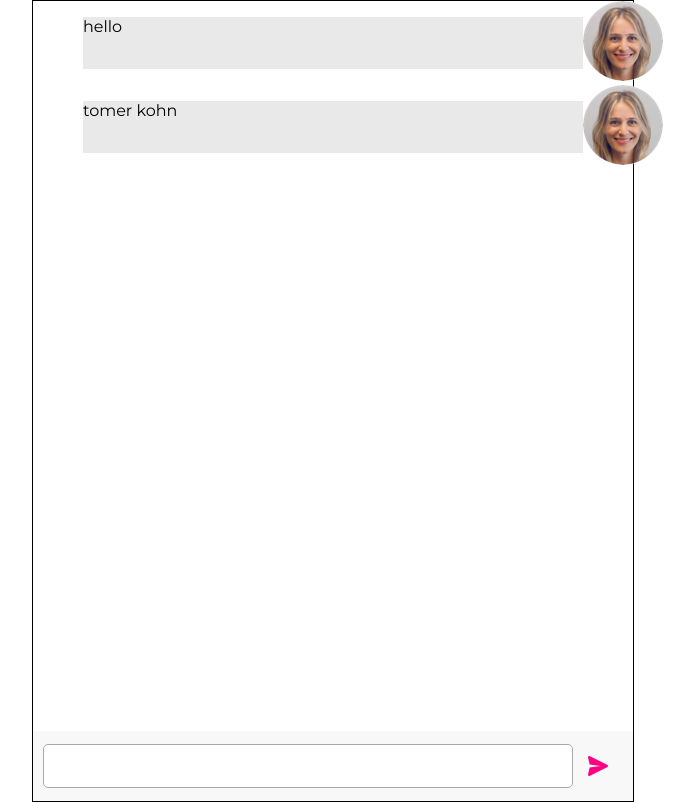
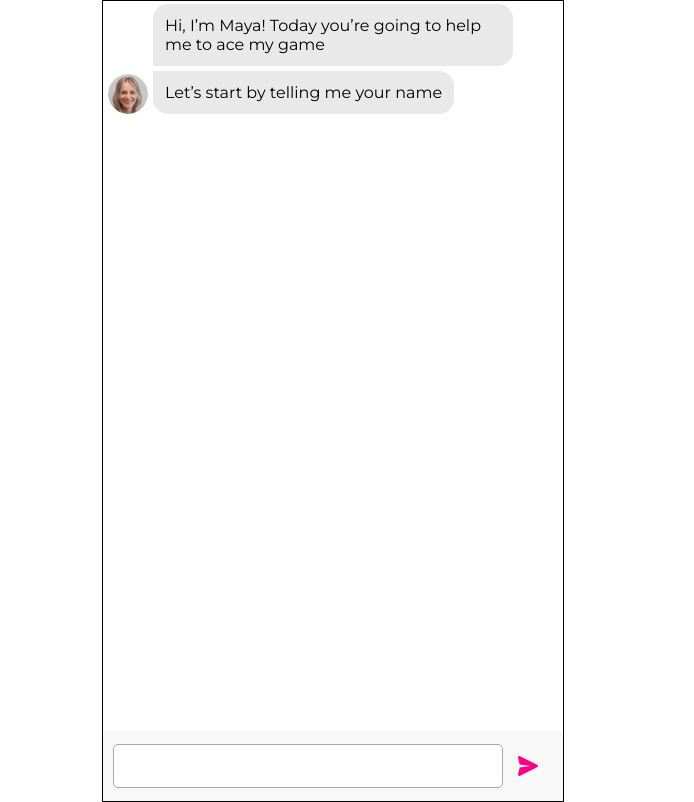
Before and after one commit to tomokohn/chatapp, a React (Create React App) app: page / in a window 1280 px wide. Shown: the whole page, without its empty margins (307-1001 px from the left). Built offline with nearby package versions, Linux system fonts and the light colour scheme.

Commit message:
Design working
maybe move the compose message to feed

```diff
--- a/package.json
+++ b/package.json
@@ -3,6 +3,7 @@
   "version": "0.1.0",
   "private": true,
   "dependencies": {
+    "mathjs": "^7.0.1",
     "react": "^16.13.1",
     "react-dom": "^16.13.1",
     "react-scripts": "0.9.x",
--- a/src/App.js
+++ b/src/App.js
@@ -1,30 +1,66 @@
 import React, { Component } from 'react';
 import styled from 'styled-components';
-import logo from './logo.svg';
+import calculator from './sevices/calc.service';
+import { composeMessage, botGreeting } from './sevices/messageGenerator.service';
 import Feed from "./Feed/Feed";
 import TextBar from "./TextBar/TextBar";
-import Message from "./Feed/Message/Message";
+import {
+    MAYA_FIRST_GREETING,
+    MAYA_ASKS_NAME,
+    MAYA_ASKS_EXPRRSION,
+    MAYA_ASKS_MORE
+  } from './cosnts'
 
 const AppContainter = styled.div`
-    max-width: 600px;
+    max-width: 460px;
     margin: 0 auto;
     border: 1px solid black;
     display: flex;
     flex-direction: column;
     justify-content: space-between;
     height: 100%;
-
 `;
 
-const msgA = <Message text={'hello'} iconSide={'left'} />
-const msgB = <Message text={'tomer kohn'} iconSide={'right'} />
+const greetingMessage = composeMessage({text: MAYA_FIRST_GREETING, isBot: true});
+const askNameMessage = composeMessage({text: MAYA_ASKS_NAME, isBot: true, last: true ,showAvatar: true});
+const askExpressionMessage = composeMessage({text: MAYA_ASKS_EXPRRSION, isBot: true, last: true ,showAvatar: true});
+const askMoreMessage = composeMessage({text: MAYA_ASKS_MORE, isBot: true, last: true ,showAvatar: true});
+
 
 class App extends Component {
+  constructor(props) {
+    super();
+    this.handleUserMessage = this.handleUserMessage.bind(this);
+
+    const userName = localStorage.getItem('userName') || '';
+    const firstMessage = userName ? composeMessage({text: botGreeting(userName), isBot: true}) : greetingMessage;
+    const secondMessage = userName ? askExpressionMessage : askNameMessage;
+    this.state = {
+      messages: [firstMessage,secondMessage],
+      userName: userName
+    }
+  }
+
+  handleUserMessage(message) {
+    const { userName, messages } = this.state;
+    if (userName) {
+      const expressionMessage = composeMessage({text: message, isBot: false, showAvatar: true});
+      const expressionResult = calculator(message);
+      const resultMessage = composeMessage({text: expressionResult, isBot: true});
+      this.setState({messages: [...messages, expressionMessage, resultMessage, askMoreMessage]});
+    } else {
+      const userNameMessage = composeMessage({text: message, isBot: false, showAvatar: true});
+      const greetingWithNameMessage = composeMessage({text: botGreeting(message), isBot: true, showAvatar: true});
+      this.setState({messages: [...messages, userNameMessage, greetingWithNameMessage, askExpressionMessage]}, () => localStorage.setItem('userName', message));
+    }
+  }
+
   render() {
+    const { messages } = this.state;
     return (
       <AppContainter>
-          <Feed messages={[msgA,msgB]}/>
-          <TextBar/>
+          <Feed messages={messages}/>
+          <TextBar onSubmit={this.handleUserMessage}/>
       </AppContainter>
     );
   }
--- a/src/Feed/Feed.jsx
+++ b/src/Feed/Feed.jsx
@@ -3,6 +3,11 @@ import styled from "styled-components";
 
 
 const FeedContainer = styled.div`
+    overflow-y: auto;
+    -ms-overflow-style: none;
+    &::-webkit-scrollbar {
+      display: none;
+    }
 `;
 
 const Feed = ({messages}) => (
--- a/src/Feed/Message/Message.jsx
+++ b/src/Feed/Message/Message.jsx
@@ -3,20 +3,39 @@ import styled from 'styled-components';
 import botAvatar from '../../assets/mayas_avatar.png';
 import userAvatar from '../../assets/user_avatar.png';
 
+
+const applyRadius = (last) => last ? '0 15px 15px 15px' : '15px 15px 15px 0';
+
 const MassageContainer = styled.div`
   display: grid;
   grid-template-columns: 50px auto 50px;
+  grid-template-rows: minmax(48px, auto);
+  align-items: end;
+  justify-content: start;
+  direction: ${ props => props.bot ? 'ltr' : 'rtl'};
+  margin: ${ props => props.bot ? '0px' : '15px 0'};
 `;
 
 const Text = styled.p`
-  background: #e9e9e9;
-  grid-column-start: 2;
+  background: ${ props => props.bot ? '#e9e9e9' : '#4a4a4a'};
+  padding: 12px;
+  border-radius: ${props => applyRadius(props.last)};
+  border-radius: ${props => !props.bot && '24px'};
+  margin-block-start: 3px;
+  margin-block-end: 0;
+  grid-column: 2;
+  color: ${ props => props.bot ? '#000' : '#fbfbfb'};
 `;
 
-const Message = ({text, iconSide}) => (
-  <MassageContainer>
-    <Text>{text}</Text>
-    <div><img src={botAvatar} alt=""/></div>
+const AvatarImg = styled.img`
+  width: 40px;
+  padding: 0 5px;
+`;
+
+const Message = ({text, isBot, showAvatar, last}) => (
+  <MassageContainer bot={isBot}>
+    { showAvatar ? <AvatarImg src={isBot ?botAvatar : userAvatar} alt=""/> : null}
+    <Text last={last} bot={isBot}>{text}</Text>
   </MassageContainer>
 );
 
--- a/src/TextBar/TextBar.jsx
+++ b/src/TextBar/TextBar.jsx
@@ -41,26 +41,36 @@ class TextBar extends Component {
     this.state = {value: ''};
 
     this.handleChange = this.handleChange.bind(this);
-    //this.handleSubmit = this.handleSubmit.bind(this);
+    this.handlePressSend = this.handlePressSend(this);
+    this.handleSubmit = this.handleSubmit.bind(this);
   }
 
   handleChange(event) {
     this.setState({value: event.target.value});
   }
 
+  handlePressSend(e) {
+    if (e.keyCode === 13) {
+      this.handleSubmit(this.state.value);
+    }
+  }
+
+  handleSubmit(value) {
+    this.props.onSubmit(value);
+    this.setState({value: ''});
+  }
+
   render() {
+    const { value } = this.state;
     return (
         <Container>
-            <Input type="text" value={this.state.value} onChange={this.handleChange} />
-          <Button>
+          <Input type="text" value={value} onChange={this.handleChange} onKeyDown={this.handlePressSend}/>
+          <Button onClick={ () => this.handleSubmit(value)}>
             <SubmitIcon src={submitIcon} alt="submit button icon"/>
           </Button>
         </Container>
     )
   }
-
-
 }
 
-
 export default TextBar;
--- /dev/null
+++ b/src/cosnts.js
@@ -0,0 +1,4 @@
+export const MAYA_FIRST_GREETING = 'Hi, I’m Maya! Today you’re going to help me to ace my game';
+export const MAYA_ASKS_NAME = 'Let’s start by telling me your name';
+export const MAYA_ASKS_EXPRRSION = 'List any mathematical expression you can think of - I’ll crunch it in no time';
+export const MAYA_ASKS_MORE = 'This was easy, give me something harder 🤓';
--- /dev/null
+++ b/src/sevices/calc.service.js
@@ -0,0 +1,8 @@
+import { evaluate } from 'mathjs';
+
+
+const calculator =  (expresion) => {
+  return evaluate(expresion);
+};
+
+export default calculator;
--- /dev/null
+++ b/src/sevices/messageGenerator.service.js
@@ -0,0 +1,21 @@
+
+import React from "react";
+import Message from "../Feed/Message/Message";
+
+export const composeMessage  = ({text, isBot, last, showAvatar}) => (
+  <Message text={text}
+           last={last}
+           isBot={isBot}
+           showAvatar={showAvatar}
+  />
+);
+
+export const capitalize = (s) => {
+  if (typeof s !== 'string') return ''
+  return s.charAt(0).toUpperCase() + s.slice(1)
+}
+
+export const botGreeting = (name) => {
+  const parsedName = capitalize(name.split(' ')[0]);
+  return `Nice to meet you ${parsedName}!`;
+};
```
Also changed, not shown: src/sevices/utils.service.js (added), 1 other file (tests, documents, lock files or other folders).
